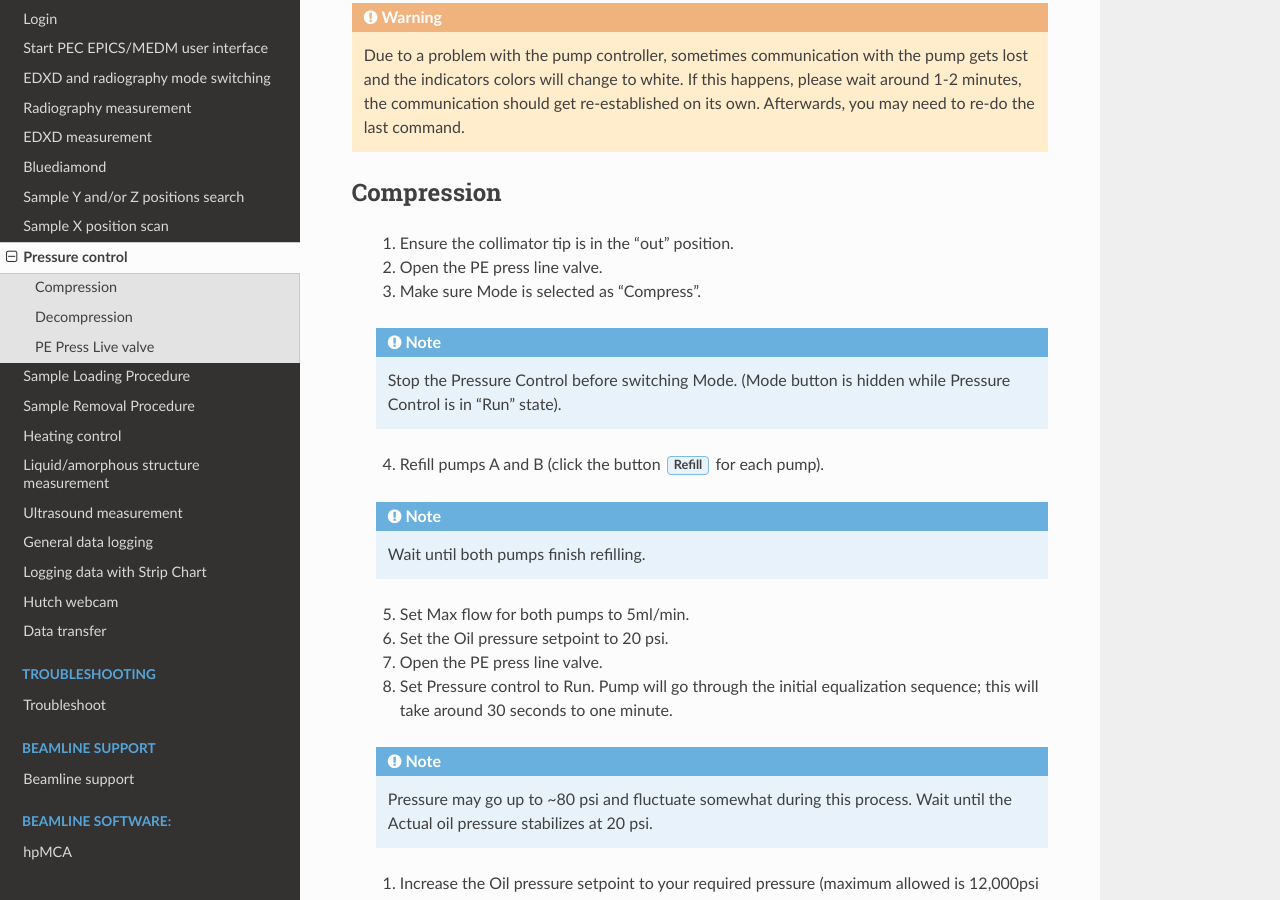
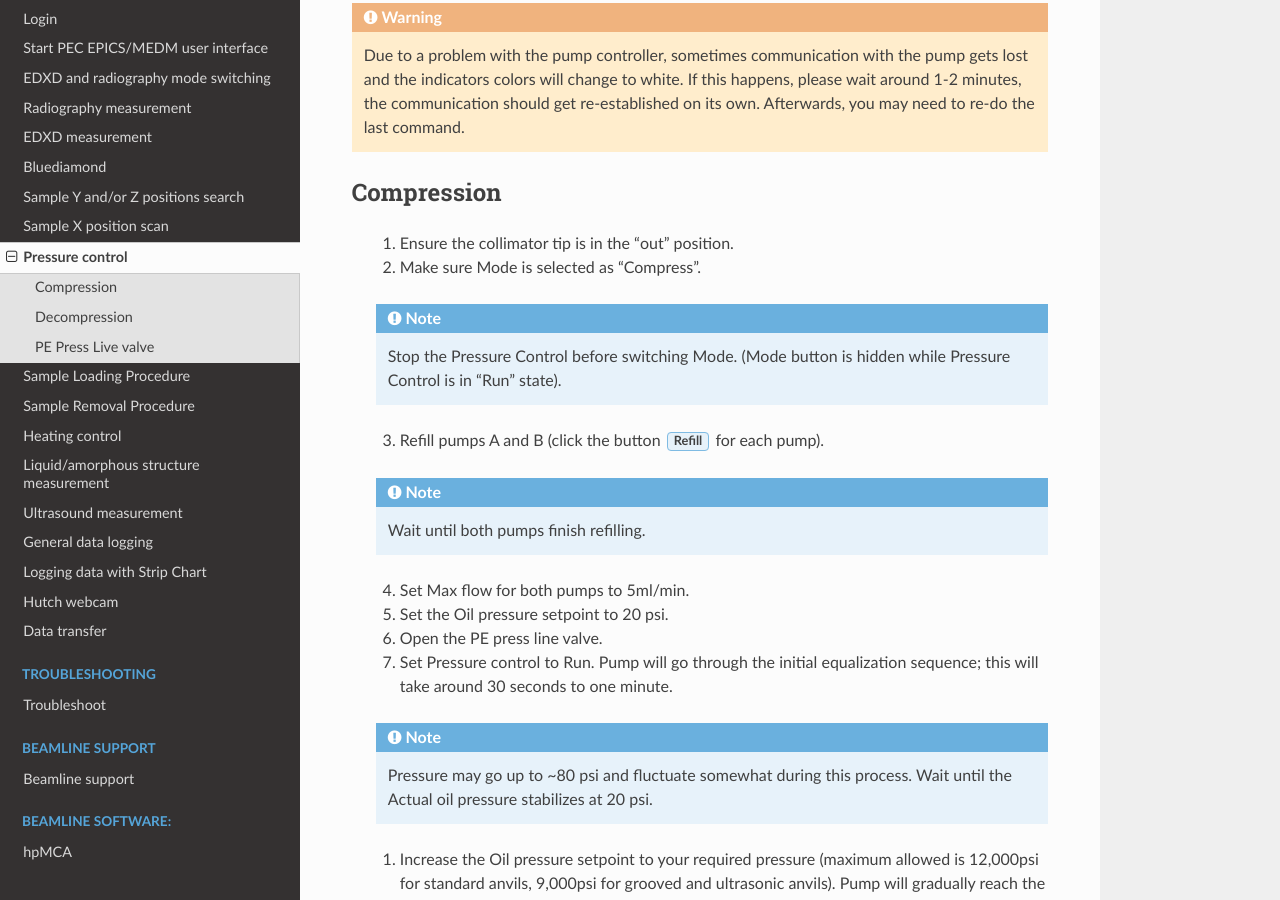
Before and after one commit to taeastmo/16BMB_manual, a Sphinx documentation site: the page built from docs/source/pressure.rst, in a window 1280 px wide and 900 px high, scrolled down 555 px. Built offline with Sphinx 7.4.7 and the Read the Docs theme 3.1.0, drawn with Linux system fonts in a browser that asks for light colours.

Commit message:
Update pressure.rst

```diff
--- a/docs/source/pressure.rst
+++ b/docs/source/pressure.rst
@@ -23,16 +23,15 @@ Compression
 ^^^^^^^^^^^
 
    1. Ensure the collimator tip is in the "out" position.
-   2. Open the PE press line valve.
-   3. Make sure Mode is selected as “Compress”.
+   2. Make sure Mode is selected as “Compress”.
 
    .. note:: Stop the Pressure Control before switching Mode. (Mode button is hidden while Pressure Control is in “Run” state).
 
-   4. Refill pumps A and B (click the button :guilabel:`Refill` for each pump).
+   3. Refill pumps A and B (click the button :guilabel:`Refill` for each pump).
 
    .. note:: Wait until both pumps finish refilling.
 
-   5. Set Max flow for both pumps to 5ml/min.
+   4. Set Max flow for both pumps to 5ml/min.
    #. Set the Oil pressure setpoint to 20 psi.
    #. Open the PE press line valve.
    #. Set Pressure control to Run. Pump will go through the initial equalization sequence; this will take around 30 seconds to one minute.
```
